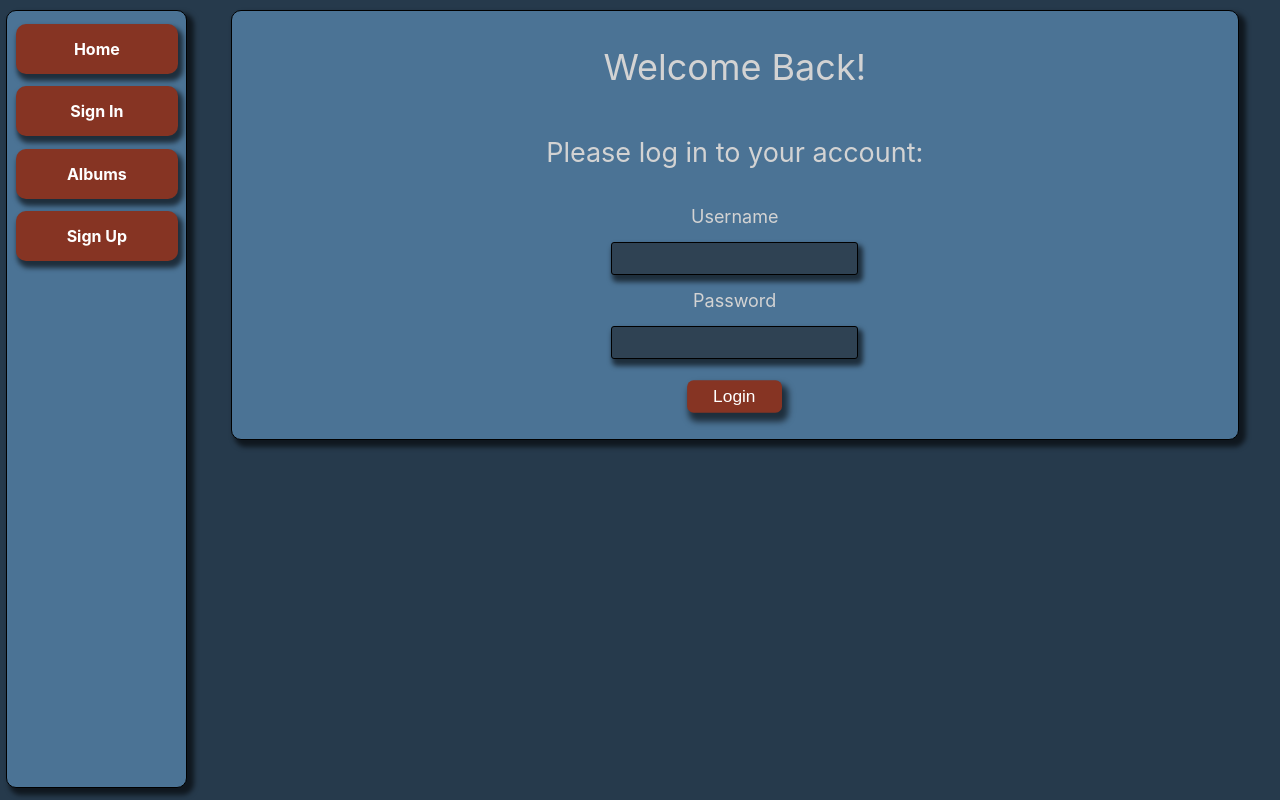
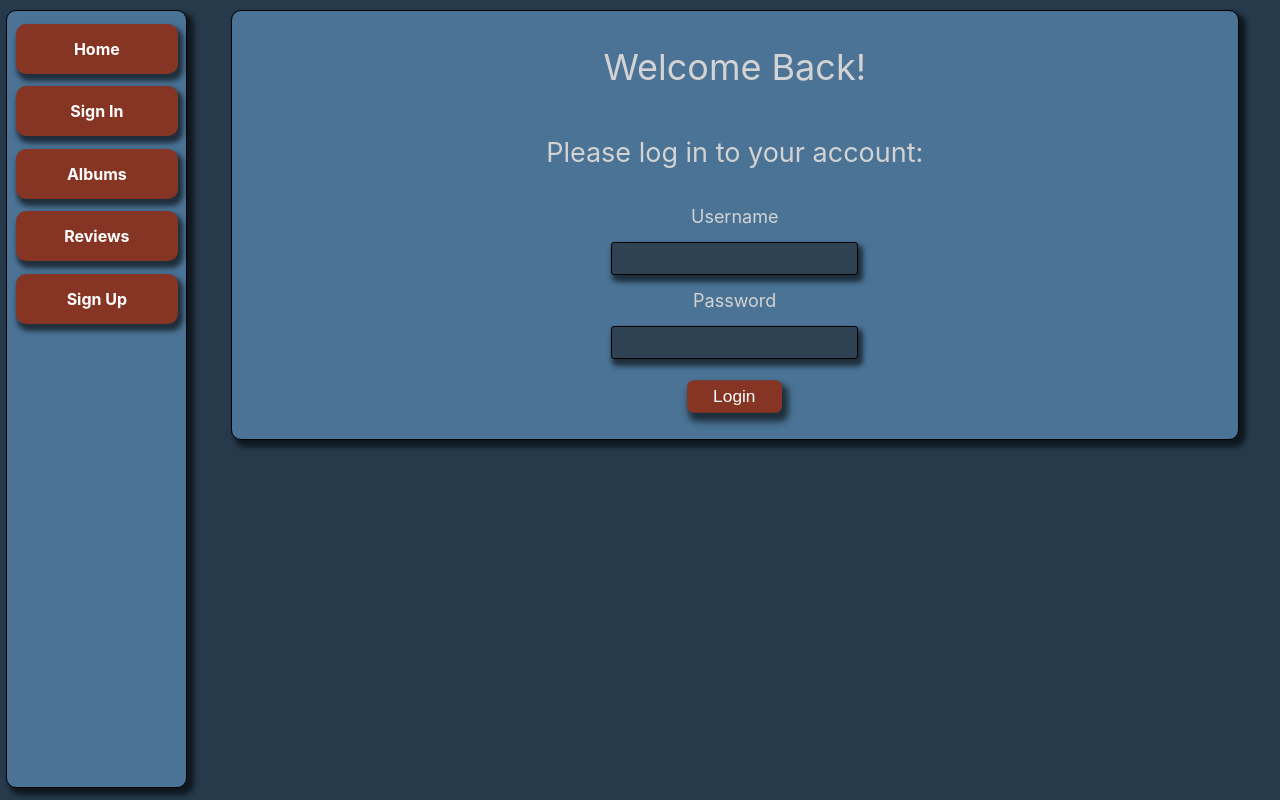
Before and after one commit to TheYearIsTwentyGX/flatiron-p4-project, a React (Create React App) app in the folder client/: page /login in a window 1280 px wide. Built offline with nearby package versions, Linux system fonts and the light colour scheme.

Commit message:
General additions

```diff
--- a/client/src/Components/Context/UserContext.js
+++ b/client/src/Components/Context/UserContext.js
@@ -4,9 +4,10 @@ const UserContext = createContext();
 
 export function UserProvider({ children }) {
 	const [user, setUser] = useState(null);
+	const [url] = useState('http://localhost:3001');
 
 
-	return (<UserContext.Provider value={{ user, setUser }}>{children}</UserContext.Provider>);
+	return (<UserContext.Provider value={{ user, setUser, url }}>{children}</UserContext.Provider>);
 }
 
 export { UserContext }
--- a/client/src/Components/Sidebar.js
+++ b/client/src/Components/Sidebar.js
@@ -1,16 +1,26 @@
-import React from 'react';
+import React, { useContext } from 'react';
 import './Sidebar.css';
 import { useHistory, NavLink } from 'react-router-dom';
+import { UserContext } from './Context/UserContext';
 
 export default function Sidebar() {
 	const history = useHistory();
+	const { user } = useContext(UserContext);
+
+	console.log(user)
+
+	function isLoggedIn() {
+		return user !== null && user?.id !== undefined;
+	}
 
 	return (
 		<div className="sidebar">
 			<NavLink to="/home" activeClassName="active" className="sidebar-item">Home</NavLink>
-			<NavLink to="/login" activeClassName="active" className="sidebar-item">Sign In</NavLink>
+			{isLoggedIn() ? null : <NavLink to="/login" activeClassName="active" className="sidebar-item">Sign In</NavLink>}
 			<NavLink to="/albums" activeClassName="active" className="sidebar-item">Albums</NavLink>
-			<NavLink to="/signup" activeClassName="active" className="sidebar-item">Sign Up</NavLink>
+			<NavLink to="/reviews" activeClassName="active" className="sidebar-item">Reviews</NavLink>
+			{isLoggedIn() ? null : <NavLink to="/signup" activeClassName="active" className="sidebar-item">Sign Up</NavLink>}
+			{isLoggedIn() ? <NavLink to="/logout" activeClassName="active" className="sidebar-item">Logout</NavLink> : null}
 		</div>
 	)
 }
```
